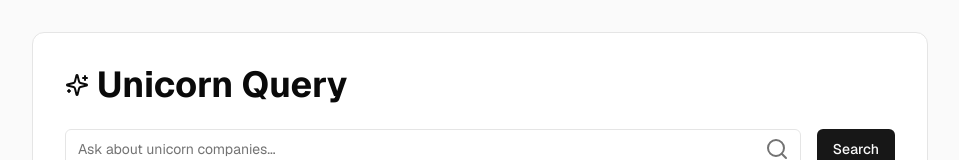
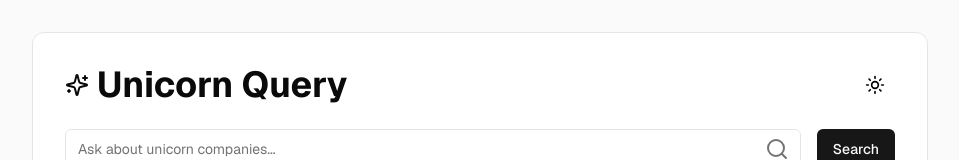
Before and after one commit to JG21243/vercel-postgres, a Next.js app: page / in a window 1280 px wide. Shown: the top 160 px of the page, without its empty margins (160-1119 px from the left). Built offline with nearby package versions, Linux system fonts and the light colour scheme.

Commit message:
add dark mode

```diff
--- a/app/layout.tsx
+++ b/app/layout.tsx
@@ -1,13 +1,14 @@
 import "./globals.css";
 import { GeistMono } from "geist/font/mono";
 import { GeistSans } from "geist/font/sans";
+import { ThemeProvider } from "next-themes";
 
 export const metadata = {
   metadataBase: new URL("https://postgres-starter.vercel.app"),
   title: "Natural Language Postgres",
-  description: "A simple Next.js app with Vercel Postgres as the database and the AI SDK to query the database.",
+  description:
+    "A simple Next.js app with Vercel Postgres as the database and the AI SDK to query the database.",
 };
-
 
 export default function RootLayout({
   children,
@@ -17,7 +18,9 @@ export default function RootLayout({
   return (
     <html lang="en">
       <body className={`${GeistMono.className} ${GeistSans.className}`}>
-        {children}
+        <ThemeProvider attribute="class" defaultTheme="system" enableSystem>
+          {children}
+        </ThemeProvider>
       </body>
     </html>
   );
--- a/app/page.tsx
+++ b/app/page.tsx
@@ -20,13 +20,23 @@ import {
 } from "./actions";
 import { Config, QueryExplanation, Unicorn } from "@/lib/types";
 import { Alert, AlertDescription, AlertTitle } from "@/components/ui/alert";
-import { Info, X, Search, Sparkles, Loader2, BarChart2 } from "lucide-react";
+import {
+  Info,
+  X,
+  Search,
+  Sparkles,
+  Loader2,
+  BarChart2,
+  Moon,
+  Sun,
+} from "lucide-react";
 import Link from "next/link";
 import { useOutsideClick } from "@/lib/use-outside-click";
 import { QueryWithTooltips } from "@/components/ui/query-with-tooltips";
 import { DynamicChart } from "@/components/dynamic-chart";
 import { Tabs, TabsContent, TabsList, TabsTrigger } from "@/components/ui/tabs";
 import { SkeletonCard } from "@/components/skeleton-card";
+import { useTheme } from "next-themes";
 
 export default function Component() {
   const [inputValue, setInputValue] = useState("");
@@ -42,6 +52,8 @@ export default function Component() {
   >();
   const [loadingExplanation, setLoadingExplanation] = useState(false);
   const [chartConfig, setChartConfig] = useState<Config | null>(null);
+
+  const { theme, setTheme } = useTheme();
 
   const modalRef = useRef<HTMLDivElement>(null);
 
@@ -157,7 +169,7 @@ export default function Component() {
   };
 
   return (
-    <div className="min-h-screen bg-neutral-50 dark:bg-neutral-800 flex items-start justify-center p-0 sm:p-8">
+    <div className="min-h-screen bg-neutral-50 dark:bg-neutral-900 flex items-start justify-center p-0 sm:p-8">
       <div className="w-full max-w-4xl">
         <motion.div
           className="bg-card rounded-xl border border-border overflow-hidden"
@@ -166,12 +178,24 @@ export default function Component() {
           transition={{ duration: 0.5, ease: "easeOut" }}
         >
           <div className="p-6 sm:p-8">
-            <h1 className="text-3xl sm:text-4xl font-bold text-foreground mb-6 flex items-center justify-between">
-              <span className="flex items-center">
+            <div className="flex items-center justify-between mb-6">
+              <h1 className="text-3xl sm:text-4xl font-bold text-foreground flex items-center">
                 <Sparkles className="mr-2" />
                 Unicorn Query
-              </span>
-            </h1>
+              </h1>
+              <Button
+                variant="ghost"
+                size="icon"
+                onClick={() => setTheme(theme === "light" ? "dark" : "light")}
+              >
+                {theme === "dark" ? (
+                  <Moon className="h-5 w-5" />
+                ) : (
+                  <Sun className="h-5 w-5" />
+                )}
+                <span className="sr-only">Toggle theme</span>
+              </Button>
+            </div>
             <form onSubmit={handleSubmit} className="mb-6">
               <div className="flex flex-col sm:flex-row items-stretch sm:items-center space-y-4 sm:space-y-0 sm:space-x-4">
                 <div className="relative flex-grow">
@@ -382,7 +406,7 @@ export default function Component() {
             initial={{ opacity: 0 }}
             animate={{ opacity: 1 }}
             exit={{ opacity: 0 }}
-            className="fixed inset-0 bg-black/20 h-full w-full z-10"
+            className="fixed inset-0 bg-black/20 dark:bg-black/80 h-full w-full z-10"
           >
             <div className="fixed inset-0 grid place-items-center z-[100]">
               <motion.div
@@ -433,6 +457,9 @@ export default function Component() {
                       className="w-full mb-4"
                       disabled={loadingExplanation}
                     >
+                      {loadingExplanation && (
+                        <Loader2 className="h-4 w-4 mr-4 animate-spin text-muted-foreground" />
+                      )}
                       Explain{loadingExplanation ? "ing" : ""} Query
                       {loadingExplanation && "..."}
                     </Button>
--- a/components/ui/table.tsx
+++ b/components/ui/table.tsx
@@ -56,7 +56,7 @@ const TableRow = React.forwardRef<
   <tr
     ref={ref}
     className={cn(
-      "border-b transition-colors hover:bg-muted/50 data-[state=selected]:bg-muted",
+      "border-b border-border transition-colors hover:bg-muted/50 data-[state=selected]:bg-muted",
       className,
     )}
     {...props}
--- a/components/ui/tooltip.tsx
+++ b/components/ui/tooltip.tsx
@@ -19,7 +19,7 @@ const TooltipContent = React.forwardRef<
     ref={ref}
     sideOffset={sideOffset}
     className={cn(
-      "z-50 overflow-hidden rounded-md border bg-popover px-3 py-1.5 text-sm text-popover-foreground shadow-md animate-in fade-in-0 zoom-in-95 data-[state=closed]:animate-out data-[state=closed]:fade-out-0 data-[state=closed]:zoom-out-95 data-[side=bottom]:slide-in-from-top-2 data-[side=left]:slide-in-from-right-2 data-[side=right]:slide-in-from-left-2 data-[side=top]:slide-in-from-bottom-2",
+      "z-50 overflow-hidden rounded-md border border-border bg-popover px-3 py-1.5 text-sm text-popover-foreground shadow-md animate-in fade-in-0 zoom-in-95 data-[state=closed]:animate-out data-[state=closed]:fade-out-0 data-[state=closed]:zoom-out-95 data-[side=bottom]:slide-in-from-top-2 data-[side=left]:slide-in-from-right-2 data-[side=right]:slide-in-from-left-2 data-[side=top]:slide-in-from-bottom-2",
       className
     )}
     {...props}
--- a/package.json
+++ b/package.json
@@ -5,7 +5,7 @@
   "version": "0.0.0",
   "private": true,
   "scripts": {
-    "dev": "next dev",
+    "dev": "next dev --turbo",
     "build": "next build",
     "start": "next start",
     "lint": "next lint"
@@ -33,6 +33,7 @@
     "lucide-react": "^0.451.0",
     "ms": "^2.1.3",
     "next": "14.2.14",
+    "next-themes": "^0.3.0",
     "postcss": "8.4.47",
     "react": "18.3.1",
     "react-dom": "18.3.1",
```
Also changed, not shown: 1 other file (tests, documents, lock files or other folders).
